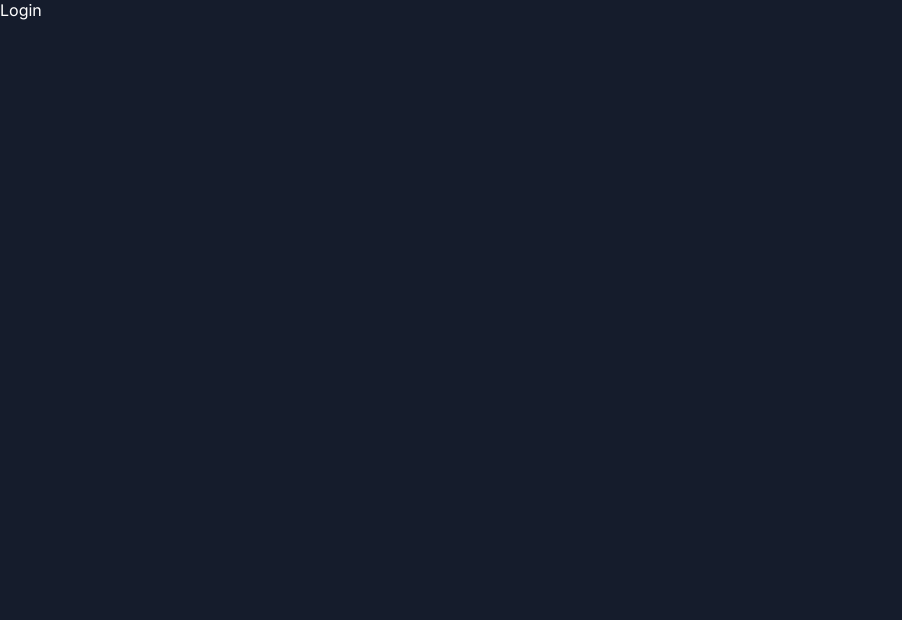
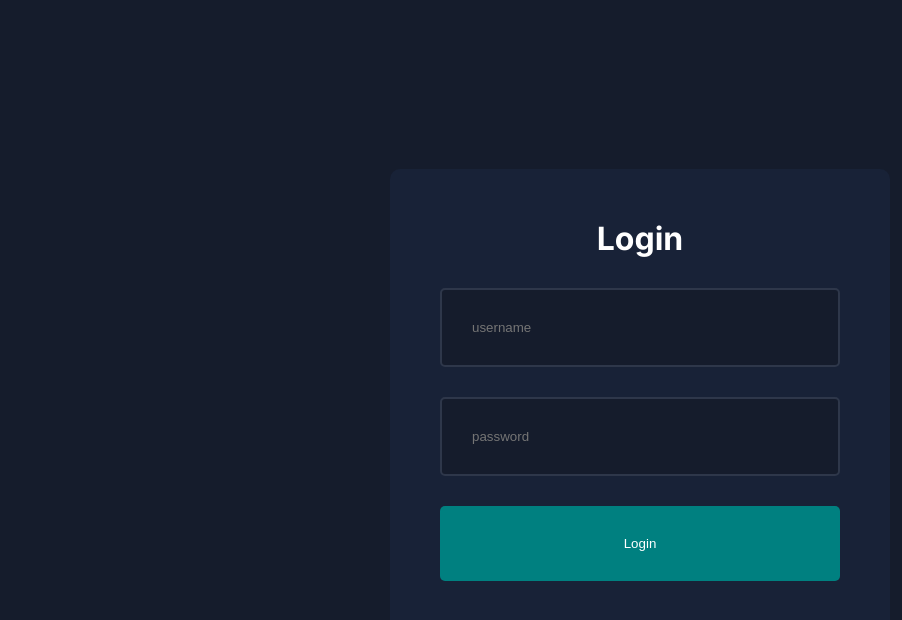
Before and after one commit to walkerJung/next14-admin-templete, a Next.js app: page /login in a window 1280 px wide. Shown: the top 620 px of the page, without its empty margins (0-902 px from the left). Built offline with nearby package versions, Linux system fonts and the light colour scheme.

Commit message:
design: 로그인 페이지 퍼블리싱

```diff
--- a/app/login/page.jsx
+++ b/app/login/page.jsx
@@ -1,5 +1,16 @@
+import styles from "@/app/ui/login/login.module.css";
+
 const Login = () => {
-  return <div>Login</div>;
+  return (
+    <div className={styles.container}>
+      <form action="" className={styles.form}>
+        <h1>Login</h1>
+        <input type="text" placeholder="username" />
+        <input type="password" placeholder="password" />
+        <button>Login</button>
+      </form>
+    </div>
+  );
 };
 
 export default Login;
--- /dev/null
+++ b/app/ui/dashboard/products/singleProduct/singleProduct.module.css
@@ -0,0 +1,62 @@
+.container {
+  display: flex;
+  gap: 50px;
+  margin-top: 20px;
+}
+
+.infoContainer {
+  flex: 1;
+  background-color: var(--bgSoft);
+  padding: 20px;
+  border-radius: 10px;
+  font-weight: bold;
+  color: var(--textSoft);
+  height: max-content;
+}
+
+.imgContainer {
+  width: 100%;
+  height: 300px;
+  position: relative;
+  border-radius: 10px;
+  overflow: hidden;
+  margin-bottom: 20px;
+}
+
+.formContainer {
+  flex: 3;
+  background-color: var(--bgSoft);
+  padding: 20px;
+  border-radius: 10px;
+}
+
+.form {
+  display: flex;
+  flex-direction: column;
+}
+
+.form input,
+.form textarea,
+.form select {
+  padding: 20px;
+  border: 2px solid #2e374a;
+  border-radius: 5px;
+  background-color: var(--bg);
+  color: var(--text);
+  margin: 10px 0px;
+}
+
+.form label {
+  font-size: 12px;
+}
+
+.form button {
+  width: 100%;
+  padding: 20px;
+  background-color: teal;
+  color: var(--text);
+  border: none;
+  border-radius: 5px;
+  cursor: pointer;
+  margin-top: 20px;
+}
--- /dev/null
+++ b/app/ui/login/login.module.css
@@ -0,0 +1,38 @@
+.container {
+  width: 100%;
+  height: 100vh;
+  display: flex;
+  align-items: center;
+  justify-content: center;
+}
+
+.form {
+  background-color: var(--bgSoft);
+  padding: 50px;
+  border-radius: 10px;
+  width: 500px;
+  display: flex;
+  flex-direction: column;
+  align-items: center;
+  justify-content: center;
+  gap: 30px;
+}
+
+.form input {
+  width: 100%;
+  padding: 30px;
+  border: 2px solid #2e374a;
+  border-radius: 5px;
+  background-color: var(--bg);
+  color: var(--text);
+}
+
+.form button {
+  width: 100%;
+  padding: 30px;
+  background-color: teal;
+  color: var(--text);
+  border: none;
+  cursor: pointer;
+  border-radius: 5px;
+}
```
Also changed, not shown: app/dashboard/products/[id]/page.jsx (added, +46 -0 lines).
